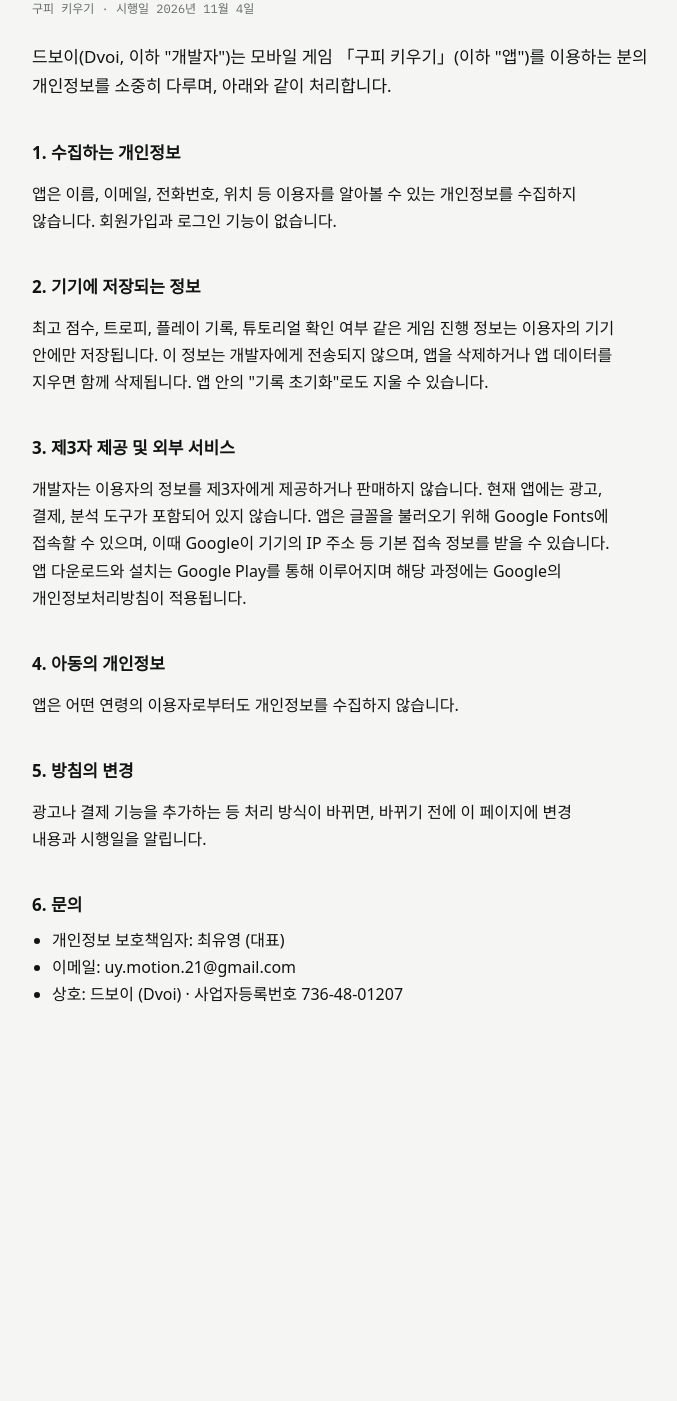
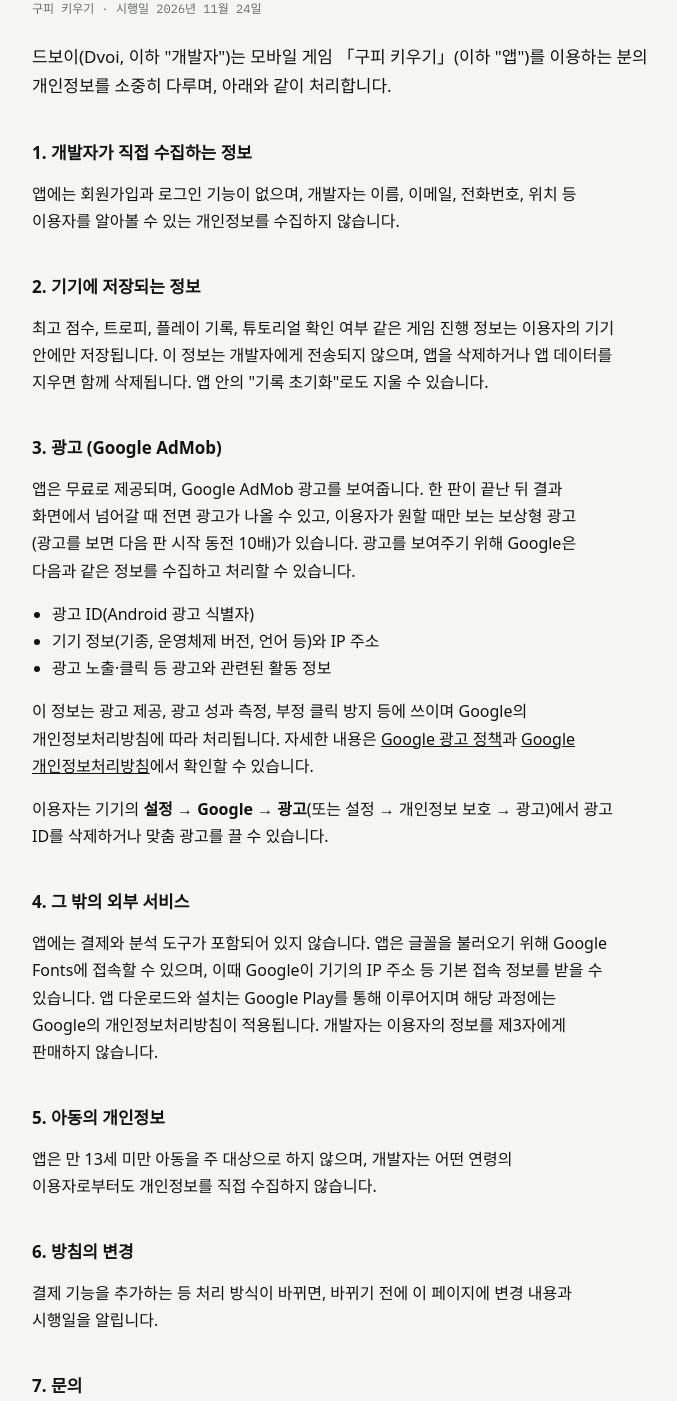
Before and after one commit to cuy199121-cyber/dvoi-site, a plain HTML site: page privacy.html in a window 1280 px wide. Shown: the part 163-1564 px from the top of the page, without its empty margins (252-929 px from the left). Before the commit the page ends 1276 px from the top, so only its background shows below. Drawn offline with Linux system fonts and the light colour scheme; a web font is replaced by a local one.

Commit message:
구피 키우기 개인정보처리방침: AdMob 광고 내용 추가
Co-Authored-By: Claude Opus 5.5 <noreply@anthropic.com>
Claude-Session: https://claude.ai/code/session_01Sid2wxvwdMJvq2P2xxqsRK

```diff
--- a/privacy.html
+++ b/privacy.html
@@ -248,19 +248,28 @@ footer a{color:var(--mutednow);text-underline-offset:3px}
   <div class="wrap">
     <a class="back" href="#home">← Dvoi 홈으로</a>
     <h1>개인정보처리방침</h1>
-    <div class="eff">구피 키우기 · 시행일 2026년 11월 4일</div>
+    <div class="eff">구피 키우기 · 시행일 2026년 11월 24일</div>
     <p class="lead">드보이(Dvoi, 이하 "개발자")는 모바일 게임 「구피 키우기」(이하 "앱")를 이용하는 분의 개인정보를 소중히 다루며, 아래와 같이 처리합니다.</p>
-    <h2>1. 수집하는 개인정보</h2>
-    <p>앱은 이름, 이메일, 전화번호, 위치 등 이용자를 알아볼 수 있는 개인정보를 수집하지 않습니다. 회원가입과 로그인 기능이 없습니다.</p>
+    <h2>1. 개발자가 직접 수집하는 정보</h2>
+    <p>앱에는 회원가입과 로그인 기능이 없으며, 개발자는 이름, 이메일, 전화번호, 위치 등 이용자를 알아볼 수 있는 개인정보를 수집하지 않습니다.</p>
     <h2>2. 기기에 저장되는 정보</h2>
     <p>최고 점수, 트로피, 플레이 기록, 튜토리얼 확인 여부 같은 게임 진행 정보는 이용자의 기기 안에만 저장됩니다. 이 정보는 개발자에게 전송되지 않으며, 앱을 삭제하거나 앱 데이터를 지우면 함께 삭제됩니다. 앱 안의 "기록 초기화"로도 지울 수 있습니다.</p>
-    <h2>3. 제3자 제공 및 외부 서비스</h2>
-    <p>개발자는 이용자의 정보를 제3자에게 제공하거나 판매하지 않습니다. 현재 앱에는 광고, 결제, 분석 도구가 포함되어 있지 않습니다. 앱은 글꼴을 불러오기 위해 Google Fonts에 접속할 수 있으며, 이때 Google이 기기의 IP 주소 등 기본 접속 정보를 받을 수 있습니다. 앱 다운로드와 설치는 Google Play를 통해 이루어지며 해당 과정에는 Google의 개인정보처리방침이 적용됩니다.</p>
-    <h2>4. 아동의 개인정보</h2>
-    <p>앱은 어떤 연령의 이용자로부터도 개인정보를 수집하지 않습니다.</p>
-    <h2>5. 방침의 변경</h2>
-    <p>광고나 결제 기능을 추가하는 등 처리 방식이 바뀌면, 바뀌기 전에 이 페이지에 변경 내용과 시행일을 알립니다.</p>
-    <h2>6. 문의</h2>
+    <h2>3. 광고 (Google AdMob)</h2>
+    <p>앱은 무료로 제공되며, Google AdMob 광고를 보여줍니다. 한 판이 끝난 뒤 결과 화면에서 넘어갈 때 전면 광고가 나올 수 있고, 이용자가 원할 때만 보는 보상형 광고(광고를 보면 다음 판 시작 동전 10배)가 있습니다. 광고를 보여주기 위해 Google은 다음과 같은 정보를 수집하고 처리할 수 있습니다.</p>
+    <ul>
+      <li>광고 ID(Android 광고 식별자)</li>
+      <li>기기 정보(기종, 운영체제 버전, 언어 등)와 IP 주소</li>
+      <li>광고 노출·클릭 등 광고와 관련된 활동 정보</li>
+    </ul>
+    <p>이 정보는 광고 제공, 광고 성과 측정, 부정 클릭 방지 등에 쓰이며 Google의 개인정보처리방침에 따라 처리됩니다. 자세한 내용은 <a href="https://policies.google.com/technologies/ads?hl=ko">Google 광고 정책</a>과 <a href="https://policies.google.com/privacy?hl=ko">Google 개인정보처리방침</a>에서 확인할 수 있습니다.</p>
+    <p>이용자는 기기의 <b>설정 → Google → 광고</b>(또는 설정 → 개인정보 보호 → 광고)에서 광고 ID를 삭제하거나 맞춤 광고를 끌 수 있습니다.</p>
+    <h2>4. 그 밖의 외부 서비스</h2>
+    <p>앱에는 결제와 분석 도구가 포함되어 있지 않습니다. 앱은 글꼴을 불러오기 위해 Google Fonts에 접속할 수 있으며, 이때 Google이 기기의 IP 주소 등 기본 접속 정보를 받을 수 있습니다. 앱 다운로드와 설치는 Google Play를 통해 이루어지며 해당 과정에는 Google의 개인정보처리방침이 적용됩니다. 개발자는 이용자의 정보를 제3자에게 판매하지 않습니다.</p>
+    <h2>5. 아동의 개인정보</h2>
+    <p>앱은 만 13세 미만 아동을 주 대상으로 하지 않으며, 개발자는 어떤 연령의 이용자로부터도 개인정보를 직접 수집하지 않습니다.</p>
+    <h2>6. 방침의 변경</h2>
+    <p>결제 기능을 추가하는 등 처리 방식이 바뀌면, 바뀌기 전에 이 페이지에 변경 내용과 시행일을 알립니다.</p>
+    <h2>7. 문의</h2>
     <ul>
       <li>개인정보 보호책임자: 최유영 (대표)</li>
       <li>이메일: uy.motion.21@gmail.com</li>
```
Also changed, not shown: index.html (+19 -10 lines).
